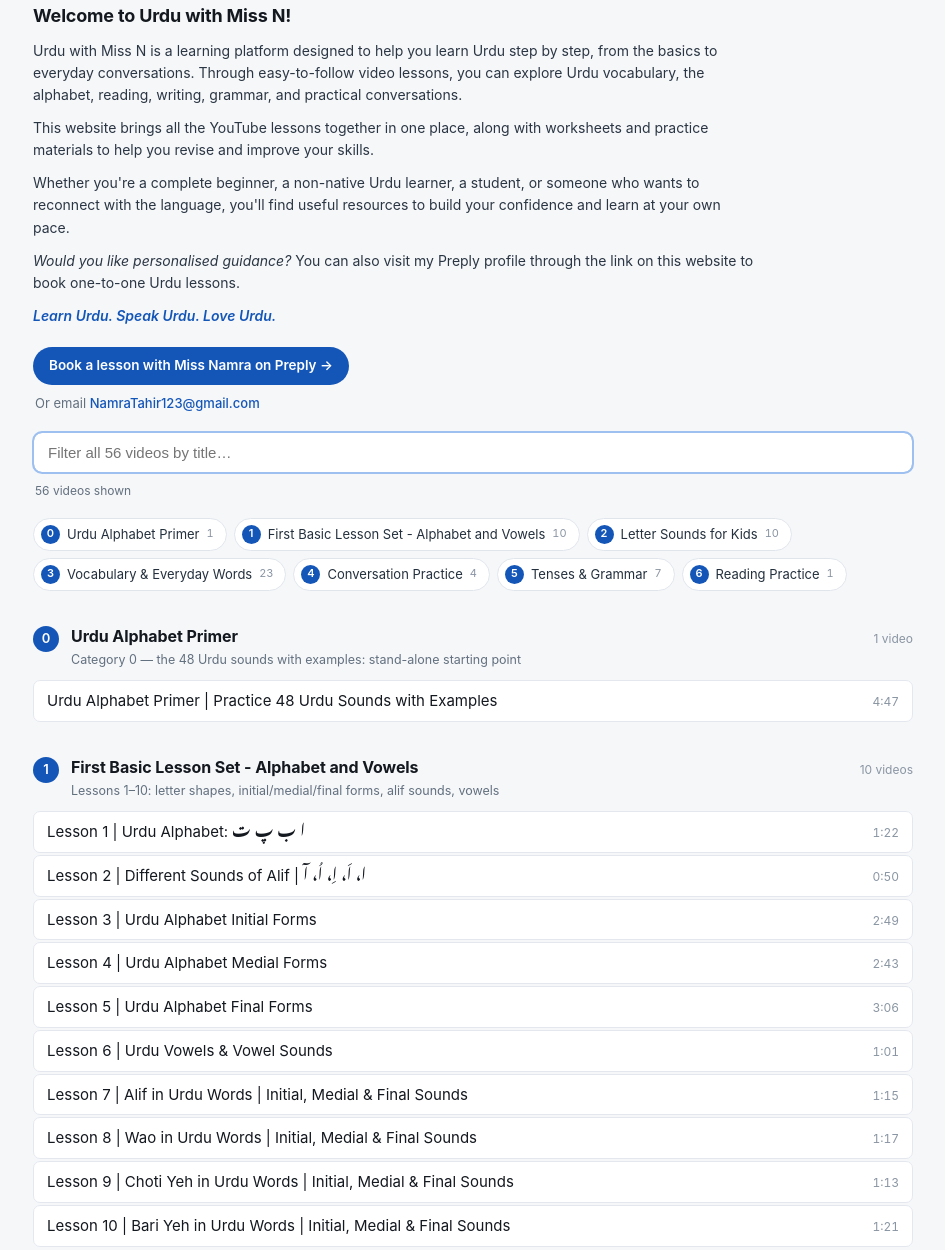
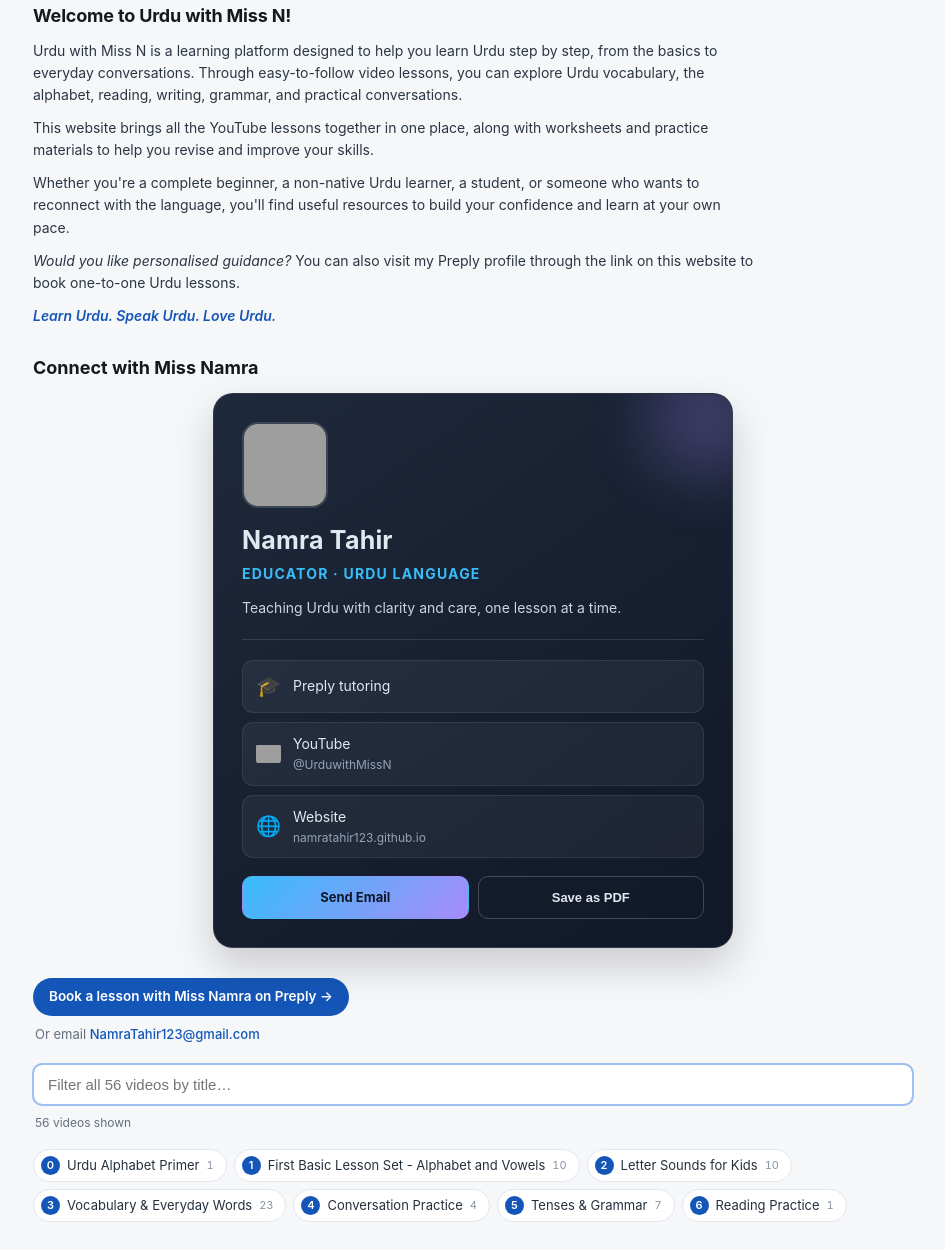
Before and after one commit to namratahir123/namratahir123.github.io, a plain HTML site: page index.html in a window 1280 px wide. Shown: the part 101-1351 px from the top of the page, without its empty margins (167-1112 px from the left). Drawn offline with Linux system fonts and the light colour scheme; grey boxes are pictures that could not be loaded.

Commit message:
Update index.html

```diff
--- a/index.html
+++ b/index.html
@@ -90,6 +90,59 @@
     .intro-text p { color: #c9d2dc; }
     .tagline { color: #7aa7e8; }
   }
+
+  /* Digital business card */
+  .business-card-section { margin: 28px 0 30px; }
+  .business-card-section > h2 { font-size: 18px; margin: 0 0 12px; font-weight: 650; }
+  .business-card {
+    width: 100%; max-width: 520px; margin: 0 auto;
+    background: linear-gradient(145deg, #1e293b, #111827);
+    border: 1px solid rgba(255,255,255,.10); border-radius: 20px;
+    padding: 28px; box-shadow: 0 18px 42px rgba(0,0,0,.18);
+    color: #e2e8f0; position: relative; overflow: hidden;
+  }
+  .business-card::before {
+    content: ""; position: absolute; top: -65px; right: -65px;
+    width: 180px; height: 180px; border-radius: 50%;
+    background: radial-gradient(circle, #a78bfa, transparent 70%);
+    opacity: .35; filter: blur(25px); pointer-events: none;
+  }
+  .business-card .bc-portrait {
+    display: block; width: 86px; height: 86px; object-fit: cover;
+    border-radius: 16px; border: 2px solid rgba(255,255,255,.14);
+    margin-bottom: 14px; position: relative; z-index: 1;
+  }
+  .business-card h3 { font-size: 25px; letter-spacing: .2px; margin: 0; color: #e2e8f0; position: relative; z-index: 1; }
+  .business-card .bc-role {
+    color: #38bdf8; font-size: 14px; font-weight: 700; letter-spacing: 1.2px;
+    text-transform: uppercase; margin-top: 6px; position: relative; z-index: 1;
+  }
+  .business-card .bc-tagline { color: #cbd5e1; font-size: 14px; line-height: 1.6; margin-top: 12px; position: relative; z-index: 1; }
+  .business-card .bc-divider { height: 1px; background: rgba(255,255,255,.12); margin: 20px 0; }
+  .business-card .bc-links { display: flex; flex-direction: column; gap: 9px; position: relative; z-index: 1; }
+  .business-card .bc-link {
+    display: flex; align-items: center; gap: 12px; padding: 11px 13px;
+    border-radius: 11px; background: rgba(255,255,255,.05);
+    border: 1px solid rgba(255,255,255,.08); color: #e2e8f0;
+    text-decoration: none; font-size: 14px; transition: background .2s, border-color .2s, transform .2s;
+  }
+  .business-card .bc-link:hover { background: rgba(56,189,248,.12); border-color: #38bdf8; transform: translateX(3px); }
+  .business-card .bc-icon { width: 25px; height: 25px; object-fit: contain; border-radius: 6px; flex-shrink: 0; }
+  .business-card .bc-emoji { width: 25px; text-align: center; font-size: 20px; flex-shrink: 0; }
+  .business-card .bc-link-label { flex: 1; }
+  .business-card .bc-link-label small { display: block; color: #94a3b8; font-size: 12px; margin-top: 2px; }
+  .business-card .bc-actions { display: flex; flex-wrap: wrap; gap: 9px; margin-top: 18px; position: relative; z-index: 1; }
+  .business-card .bc-btn {
+    flex: 1; min-width: 130px; text-align: center; padding: 11px 13px;
+    border-radius: 10px; font-size: 13px; font-weight: 700; text-decoration: none;
+    cursor: pointer; border: 1px solid transparent; transition: opacity .2s;
+  }
+  .business-card .bc-btn:hover { opacity: .85; }
+  .business-card .bc-btn-primary { background: linear-gradient(135deg, #38bdf8, #a78bfa); color: #0f172a; }
+  .business-card .bc-btn-ghost { background: transparent; border-color: rgba(255,255,255,.2); color: #e2e8f0; }
+  @media (max-width: 520px) { .business-card { padding: 23px 18px; } .business-card h3 { font-size: 23px; } }
+  @media print { .business-card { box-shadow: none; } .business-card::before, .business-card .bc-actions { display: none; } }
+
 </style>
 </head>
 <body>
@@ -104,6 +157,36 @@
     <p><em>Would you like personalised guidance?</em> You can also visit my Preply profile through the link on this website to book one-to-one Urdu lessons.</p>
     <p><em class="tagline">Learn Urdu. Speak Urdu. Love Urdu.</em></p>
   </div>
+
+  <section class="business-card-section" aria-label="Digital business card">
+    <h2>Connect with Miss Namra</h2>
+    <div class="business-card">
+      <img class="bc-portrait" src="https://avatars.preply.com/i/logos/i/logos/avatar_ftk1a3v9nhk.jpg" alt="Namra Tahir">
+      <h3>Namra Tahir</h3>
+      <div class="bc-role">Educator · Urdu Language</div>
+      <p class="bc-tagline">Teaching Urdu with clarity and care, one lesson at a time.</p>
+      <div class="bc-divider"></div>
+      <div class="bc-links">
+        <a class="bc-link" href="https://preply.in/NAMRA6EN13604862102?ts=17956157" target="_blank" rel="noopener">
+          <span class="bc-emoji" aria-hidden="true">🎓</span>
+          <span class="bc-link-label">Preply tutoring</span>
+        </a>
+        <a class="bc-link" href="https://www.youtube.com/@UrduwithMissN" target="_blank" rel="noopener">
+          <img class="bc-icon" src="https://upload.wikimedia.org/wikipedia/commons/e/ef/Youtube_logo.png" alt="">
+          <span class="bc-link-label">YouTube<small>@UrduwithMissN</small></span>
+        </a>
+        <a class="bc-link" href="https://namratahir123.github.io/" target="_blank" rel="noopener">
+          <span class="bc-emoji" aria-hidden="true">🌐</span>
+          <span class="bc-link-label">Website<small>namratahir123.github.io</small></span>
+        </a>
+      </div>
+      <div class="bc-actions">
+        <a class="bc-btn bc-btn-primary" href="mailto:namratahir123@gmail.com">Send Email</a>
+        <button class="bc-btn bc-btn-ghost" type="button" onclick="window.print()">Save as PDF</button>
+      </div>
+    </div>
+  </section>
+
   <p class="cta"><a href="https://preply.in/NAMRA6EN13604862102?ts=17943244" target="_blank" rel="noopener">Book a lesson with Miss Namra on Preply →</a></p>
   <p class="contact">Or email <a href="mailto:NamraTahir123@gmail.com">NamraTahir123@gmail.com</a></p>
   <input id="q" type="search" placeholder="Filter all 56 videos by title…" autocomplete="off" autofocus>
@@ -340,6 +423,10 @@
         <span class="t">Days of the Week in Urdu</span>
         <span class="d">1:37</span>
       </a>
+      <a class="row resource-row" href="Days_of_the_Week_in_Urdu_Worksheet.pdf" target="_blank" rel="noopener">
+        <span class="t">Days of the Week Worksheet (PDF)</span>
+        <span class="d">PDF</span>
+      </a>
     </div>
   </section>
   <section class="group" id="g4">
@@ -433,14 +520,15 @@
   const sections = [...document.querySelectorAll('section.group')];
   const count = document.getElementById('count');
   const empty = document.getElementById('empty');
-  const total = rows.length;
+  const videoRows = rows.filter(r => !r.classList.contains('resource-row'));
+  const total = videoRows.length;
   q.addEventListener('input', function () {
     const s = q.value.trim().toLowerCase();
     let shown = 0;
     rows.forEach(function (r) {
       const hit = !s || r.textContent.toLowerCase().includes(s);
       r.classList.toggle('hide', !hit);
-      if (hit) shown++;
+      if (hit && !r.classList.contains('resource-row')) shown++;
     });
     sections.forEach(function (sec) {
       sec.classList.toggle('hide', sec.querySelectorAll('.row:not(.hide)').length === 0);
```
